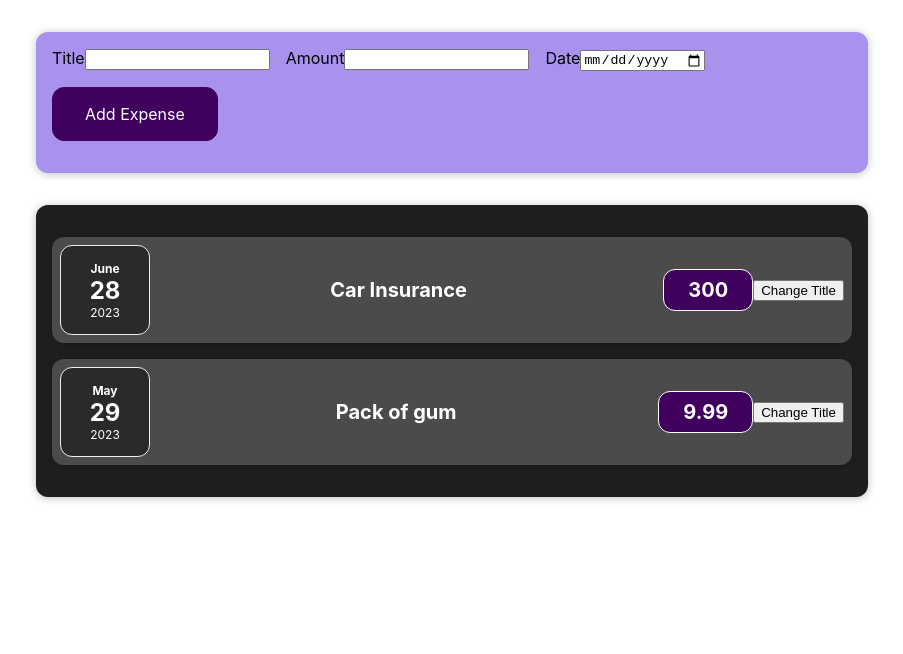
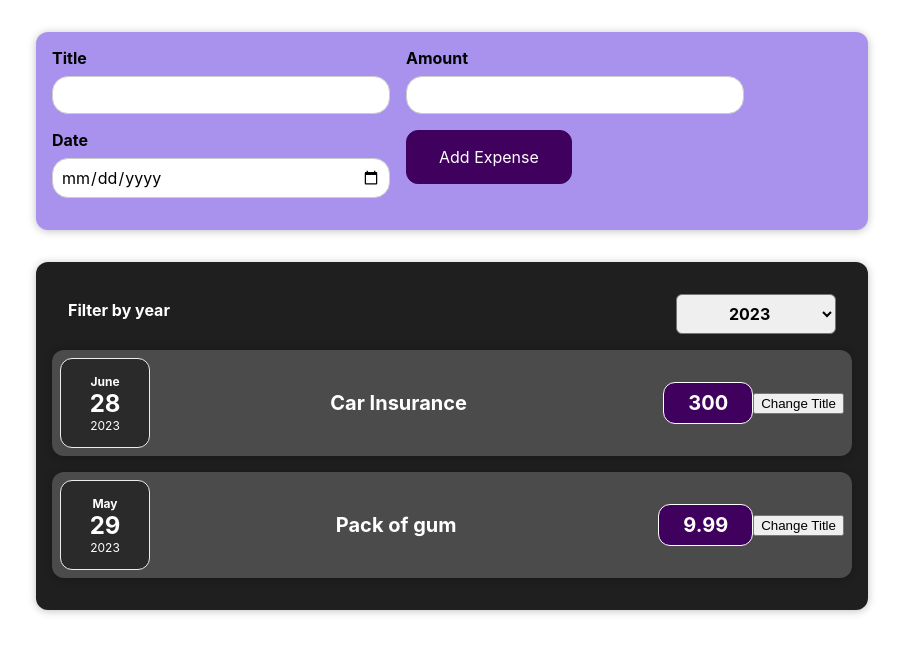
Before and after one commit to Tuvi9/Expense-History, a React (Create React App) app: page / in a window 1280 px wide. Shown: the top 654 px of the page, without its empty margins (188-1091 px from the left). Built offline with nearby package versions, Linux system fonts and the light colour scheme.

Commit message:
Ülesanne 3 - Andmete suunamine

```diff
--- a/src/components/Expenses/Expenses.js
+++ b/src/components/Expenses/Expenses.js
@@ -1,11 +1,13 @@
 import './Expenses.css'
 import ExpenseItem from "./ExpenseItem";
+import ExpensesFilter from './ExpensesFilter';
 import Card from '../UI/Card';
 
 function Expenses (props) {
     console.log(props)
     return (
        <Card className='expense-items_border'>
+            <ExpensesFilter></ExpensesFilter>
             <ExpenseItem expenseData={props.expensesData[0]}></ExpenseItem>
             <ExpenseItem expenseData={props.expensesData[1]}></ExpenseItem>
         </Card>
--- /dev/null
+++ b/src/components/Expenses/ExpensesFilter.css
@@ -0,0 +1,24 @@
+.expenses-filter {
+    color: white;
+    padding: 0 1rem;
+}
+
+.expenses-filter__control {
+    display: flex;
+    width: 100%;
+    align-items: center;
+    justify-content: space-between;
+    margin: 1rem 0;
+}
+
+.expenses-filter label {
+    font-weight: bold;
+    margin-bottom: 0.5rem;
+}
+
+.expenses-filter select {
+    font: inherit;
+    padding: 0.5rem 3rem;
+    font-weight: bold;
+    border-radius: 6px;
+}
--- /dev/null
+++ b/src/components/Expenses/ExpensesFilter.js
@@ -0,0 +1,25 @@
+import React from 'react';
+
+import './ExpensesFilter.css';
+
+const ExpensesFilter = () => {
+
+    const handleFilterChange = (event) => {
+        console.log(event.target.value)
+    }
+
+    return (
+        <div className='expenses-filter'>
+            <div className='expenses-filter__control'>
+                <label>Filter by year</label>
+                <select onChange={handleFilterChange}>
+                    <option value='2023'>2023</option>
+                    <option value='2024'>2024</option>
+                    <option value='2025'>2025</option>
+                </select>
+            </div>
+        </div>
+    );
+};
+
+export default ExpensesFilter;
--- a/src/components/NewExpense/ExpenseForm.css
+++ b/src/components/NewExpense/ExpenseForm.css
@@ -19,6 +19,7 @@
     border: 1px solid #ccc;
     width: 20rem;
     max-width: 100%;
+    border-radius: 1rem;
 }
 
 .new-expense__actions {
--- a/src/components/NewExpense/ExpenseForm.js
+++ b/src/components/NewExpense/ExpenseForm.js
@@ -40,22 +40,22 @@
     return (
         <form onSubmit={submitHandler}>
             <div className='new-expense__controls'>
-                <div>
+                <div className='new-expense__control'>
                     <label>Title</label>
                     <input type='text'
                     onChange={titleChangeHandler} value={enteredTitle}/>
                 </div>
-                <div>
+                <div className='new-expense__control'>
                     <label>Amount</label>
                     <input type='number' min='0.01' step='0.01'
                     onChange = {amountChangeHandler} value={enteredAmount}/>
                 </div>
-                <div>
+                <div className='new-expense__control'>
                     <label>Date</label>
                     <input type='date' min='2006-04-29' max='2077.06.09'
                     onChange = {dateChangeHandler} value={enteredDate}/>
                 </div>
-                <div>
+                <div className='.new-expense__actions'>
                     <button type='submit'>Add Expense</button>
                 </div>
             </div>
```
Also changed, not shown: 1 other file (tests, documents, lock files or other folders).
